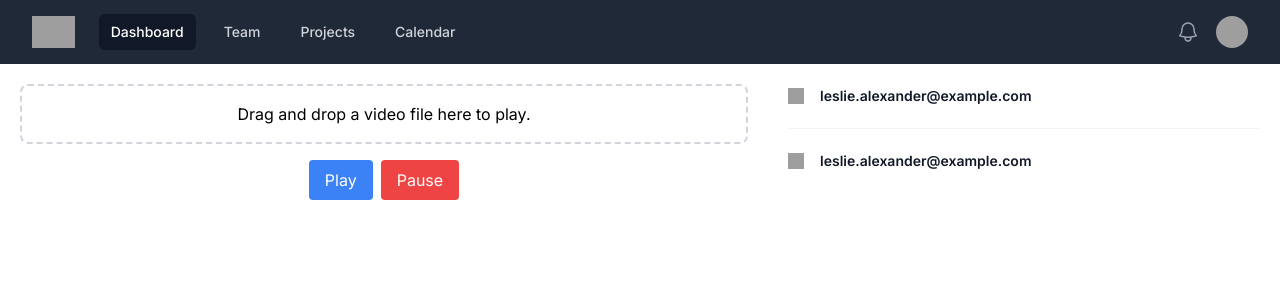
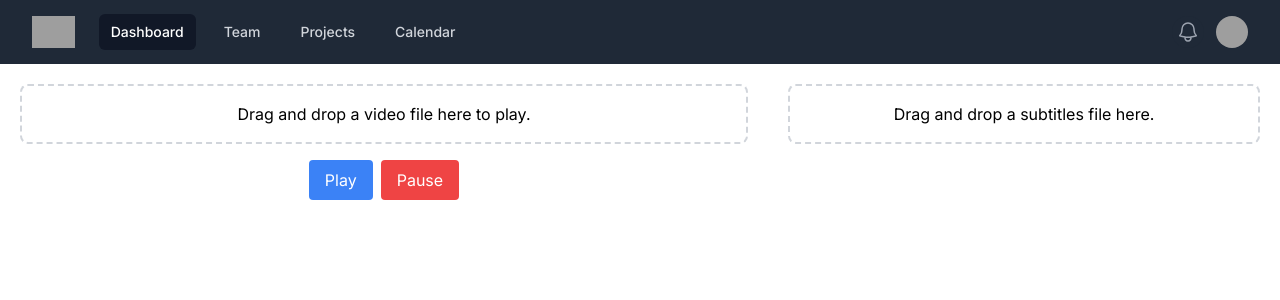
Before and after one commit to Irrela/marodo, a Next.js app: page /board in a window 1280 px wide. Shown: the top 300 px of the page. Built offline with nearby package versions, Linux system fonts and the light colour scheme; grey boxes are pictures that could not be loaded.

Commit message:
subtitile split

```diff
--- a/src/app/board/page.tsx
+++ b/src/app/board/page.tsx
@@ -5,15 +5,15 @@ import axios from "axios";
 import Image from "next/image";
 
 import NavbarTail from "@/components/navbar-tail";
-import StackLists from "@/components/stack-lists";
-import Controls from "@/components/controls";
-import AudioPlayer from "@/components/audioplayer";
+import { Subtitle, parseSRT } from "@/utils/subtitleParser";
 
 export default function Board() {
   const [videoSource, setVideoSource] = useState(null);
-  const [isDragging, setIsDragging] = useState(false);
+  const [isVideoDragging, setIsVideoDragging] = useState(false);
+  const [subtitles, setSubtitles] = useState([]);
+  const [isSubtitleDragging, setIsSubtitleDragging] = useState(false);
 
-  const handleDrop = (event) => {
+  const handleVideoDrop = (event) => {
     event.preventDefault();
 
     const file = event.dataTransfer.files[0];
@@ -21,33 +21,44 @@ export default function Board() {
       const videoUrl = URL.createObjectURL(file);
       setVideoSource(videoUrl);
     }
-    setIsDragging(false);
+    setIsVideoDragging(false);
   };
 
-  const handleDragOver = (event) => {
+  const handleVideoDragOver = (event) => {
     event.preventDefault();
-    setIsDragging(true);
+    setIsVideoDragging(true);
   };
 
-  const handleDragLeave = () => {
-    setIsDragging(false);
+  const handleVideoDragLeave = () => {
+    setIsVideoDragging(false);
   };
 
-  // Data for StackLists
-  const subtitles = [
-    {
-      number: "Leslie Alexander",
-      startTime: "",
-      endTime: "",
-      text: "leslie.alexander@example.com",
-    },
-    {
-        number: "Leslie Alexander",
-        startTime: "",
-        endTime: "",
-        text: "leslie.alexander@example.com",
-      },
-  ];
+  // DD FOR SUBS
+  const handleSubtitleDrop = (event) => {
+    event.preventDefault();
+
+    const file = event.dataTransfer.files[0];
+    if (file && (file.type === "text/plain" || file.name.endsWith(".srt"))) {
+      const reader = new FileReader();
+      reader.onload = (e) => {
+        const subtitleText = e.target?.result;
+        const parsedSubtitles: Subtitle[][] = parseSRT(subtitleText);
+
+        setSubtitles([...parsedSubtitles]);
+        setIsSubtitleDragging(false);
+      };
+      reader.readAsText(file);
+    }
+  };
+
+  const handleSubtitleDragOver = (event) => {
+    event.preventDefault();
+    setIsSubtitleDragging(true);
+  };
+
+  const handleSubtitleDragLeave = () => {
+    setIsSubtitleDragging(false);
+  };
 
   return (
     <div className="flex flex-col">
@@ -58,11 +69,11 @@ export default function Board() {
         <div className="basis-3/5 p-5">
           <div
             className={`flex flex-col rounded-lg overflow-hidden border-2 border-dashed border-gray-300 ${
-              isDragging ? "border-blue-500" : ""
+              isVideoDragging ? "border-blue-500" : ""
             } ${videoSource ? "border-none" : ""}`}
-            onDrop={handleDrop}
-            onDragOver={handleDragOver}
-            onDragLeave={handleDragLeave}
+            onDrop={handleVideoDrop}
+            onDragOver={handleVideoDragOver}
+            onDragLeave={handleVideoDragLeave}
           >
             {/* Video player area */}
             {videoSource && (
@@ -93,7 +104,17 @@ export default function Board() {
           </div>
         </div>
 
-        <div className="basis-2/5 px-5">
+        {/* Subtitles Area */}
+        <div className="basis-2/5 p-5">
+          <div
+            className={`basis-2/5 px-5 rounded-lg overflow-hidden border-2 border-dashed border-gray-300 ${
+              isSubtitleDragging ? "border-blue-500" : ""
+            } ${subtitles.length > 0 ? "border-none" : ""}`}
+            onDrop={handleSubtitleDrop}
+            onDragOver={handleSubtitleDragOver}
+            onDragLeave={handleSubtitleDragLeave}
+          >
+            {/* Subtitles Area */}
             <ul role="list" className="divide-y divide-gray-100">
               {subtitles.map((subtitle) => (
                 <li
@@ -104,7 +125,7 @@ export default function Board() {
                     <Image
                       src="/static/icons/sub_playing.gif"
                       alt="button image"
-                    className={`drop-shadow-l h-4 w-4`}
+                      className="drop-shadow-lg h-3 w-3"
                       width={0}
                       height={0}
                     />
@@ -119,6 +140,14 @@ export default function Board() {
                 </li>
               ))}
             </ul>
+
+            {/* Drag-and-drop prompt for subtitles */}
+            {subtitles.length === 0 && (
+              <div className="text-center p-4">
+                <p>Drag and drop a subtitles file here.</p>
+              </div>
+            )}
+          </div>
         </div>
       </div>
     </div>
--- /dev/null
+++ b/src/utils/subtitleParser.ts
@@ -0,0 +1,47 @@
+export interface Subtitle {
+  number: number;
+  startTime: string;
+  endTime: string;
+  text: string;
+}
+
+export function parseSRT(srtContent: string | ArrayBuffer | null | undefined): Subtitle[] {
+  if (!srtContent) {
+    throw new Error("SRT content is null or undefined.");
+  }
+
+  // Convert ArrayBuffer to string if needed
+  const contentString =
+    typeof srtContent === "string"
+      ? srtContent
+      : new TextDecoder("utf-8").decode(srtContent);
+
+
+  // 切分字幕
+  const subtitles = contentString.trim().split(/\n\s*\n/);
+
+  // 处理每个字幕块
+  const parsedSubtitles: Subtitle[] = subtitles.map((subtitle) => {
+    const subtitleLines = subtitle.split(/\n/);
+
+    // 第一行是序号
+    const number = parseInt(subtitleLines[0].trim(), 10);
+
+    // 第二行是时间范围
+    const timeRange = subtitleLines[1].trim().split(' --> ');
+    const startTime = timeRange[0];
+    const endTime = timeRange[1];
+
+    // 剩下的是文本
+    const text = subtitleLines.slice(2).join(' ');
+
+    return {
+      number,
+      startTime,
+      endTime,
+      text,
+    };
+  });
+
+  return parsedSubtitles;
+}
```
Also changed, not shown: 1 other file (tests, documents, lock files or other folders). Lines whose indentation alone changed are shown as unchanged.
